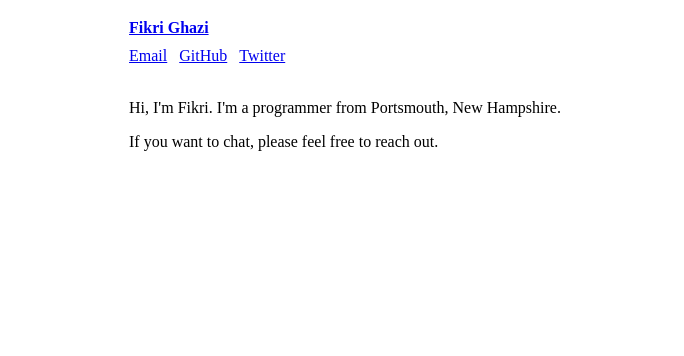
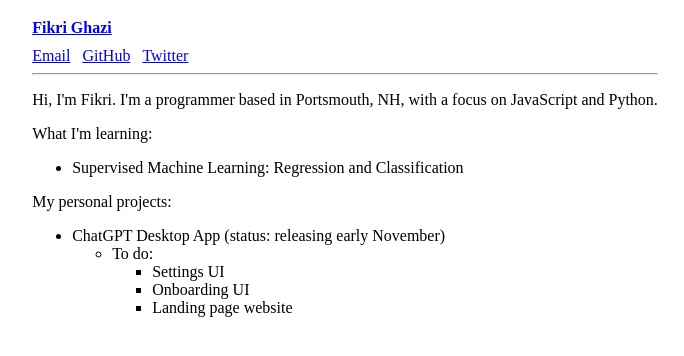
Before and after one commit to mughazi/mghazi.com, a Next.js app: page / in a window 1280 px wide. Shown: the top 356 px of the page, without its empty margins (295-979 px from the left). Built offline with nearby package versions, Linux system fonts and the light colour scheme.

Commit message:
Add personal projects

```diff
--- a/pages/index.js
+++ b/pages/index.js
@@ -1,5 +1,6 @@
 import Container from "../components/container";
 import MoreStories from "../components/more-stories";
+import Header from "../components/header";
 import Layout from "../components/layout";
 import { getAllPosts } from "../lib/api";
 import Head from "next/head";
@@ -13,30 +14,41 @@ export default function Index({ allPosts }) {
         <Head>
           <title>Fikri Ghazi</title>
         </Head>
-        <div style={{ maxWidth: 780 }}>
-          <header>
-            <h1 style={{ fontSize: "1rem" }}>
-              <Link href={"/"}>Fikri Ghazi</Link>
-            </h1>
-            <nav style={{ display: "flex", gap: 12 }}>
-              <a href="mailto:fikri@mghazi.com">Email</a>
-              <a href="https://github.com/fikrigha" target="_blank">
-                GitHub
-              </a>
-              <a href="https://twitter.com/fikrigha" target="_blank">
-                Twitter
-              </a>
-            </nav>
-          </header>
-          <br />
+        <Container>
+          <Header />
+          <hr />
           <main>
             <p>
-              Hi, I'm Fikri. I'm a programmer from Portsmouth, New Hampshire.
+              Hi, I'm Fikri. I'm a programmer based in Portsmouth, NH, with a
+              focus on JavaScript and Python.
             </p>
-            <p>If you want to chat, please feel free to reach out.</p>
+
+            <p>What I'm learning:</p>
+            <ul>
+              <li>
+                Supervised Machine Learning: Regression and Classification
+              </li>
+            </ul>
+
+            <p>My personal projects:</p>
+            <ul>
+              <li>
+                ChatGPT Desktop App (status: releasing early November)
+                <ul>
+                  <li>
+                    To do:
+                    <ul>
+                      <li>Settings UI</li>
+                      <li>Onboarding UI</li>
+                      <li>Landing page website</li>
+                    </ul>
+                  </li>
+                </ul>
+              </li>
+            </ul>
           </main>
           {morePosts.length > 0 && <MoreStories posts={morePosts} />}
-        </div>
+        </Container>
       </Layout>
     </>
   );
```
